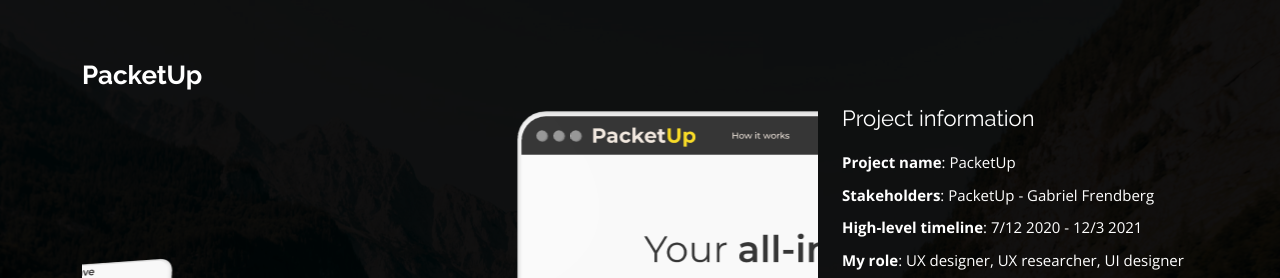
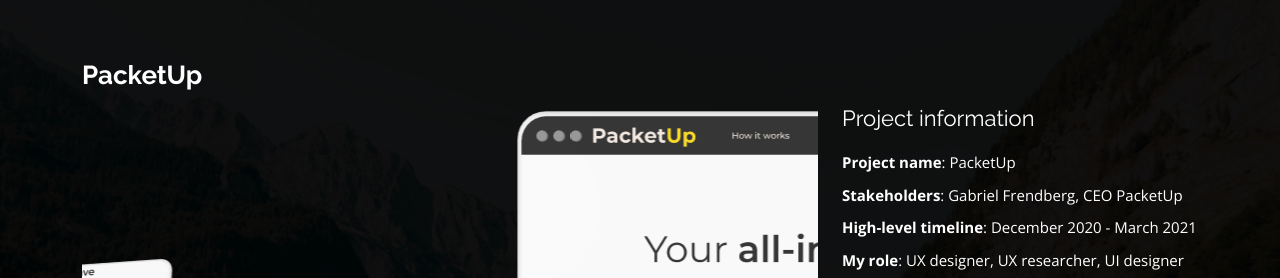
Before and after one commit to hugomellbris/hugomellbris.github.io, a plain HTML site: page portfolio/packetup/portfolio-details.html in a window 1280 px wide. Shown: the top 278 px of the page. Drawn offline with nearby package versions, Linux system fonts and the light colour scheme.

Commit message:
Update portfolio-details.html

```diff
--- a/portfolio/packetup/portfolio-details.html
+++ b/portfolio/packetup/portfolio-details.html
@@ -81,8 +81,8 @@
             <h3>Project information</h3>
             <ul>
               <li><strong>Project name</strong>: PacketUp</li>
-              <li><strong>Stakeholders</strong>: PacketUp - Gabriel Frendberg</li>
-              <li><strong>High-level timeline</strong>: 7/12 2020 - 12/3 2021</li>
+              <li><strong>Stakeholders</strong>: Gabriel Frendberg, CEO PacketUp</li>
+              <li><strong>High-level timeline</strong>: December 2020 - March 2021</li>
               <li><strong>My role</strong>: UX designer, UX researcher, UI designer</li>
               <li><strong>Tools</strong>: Figma, Miro, Canva</li>
 
```
